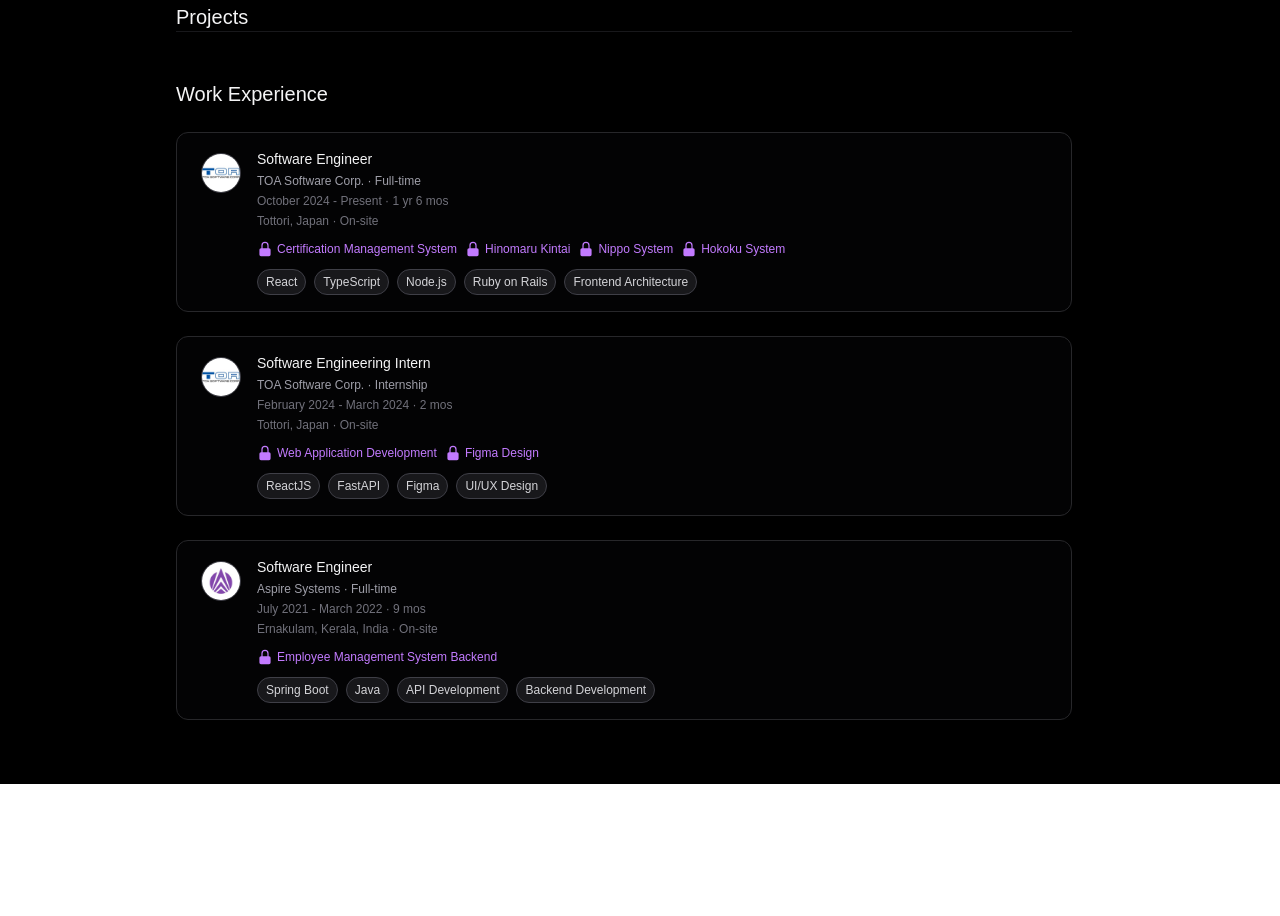
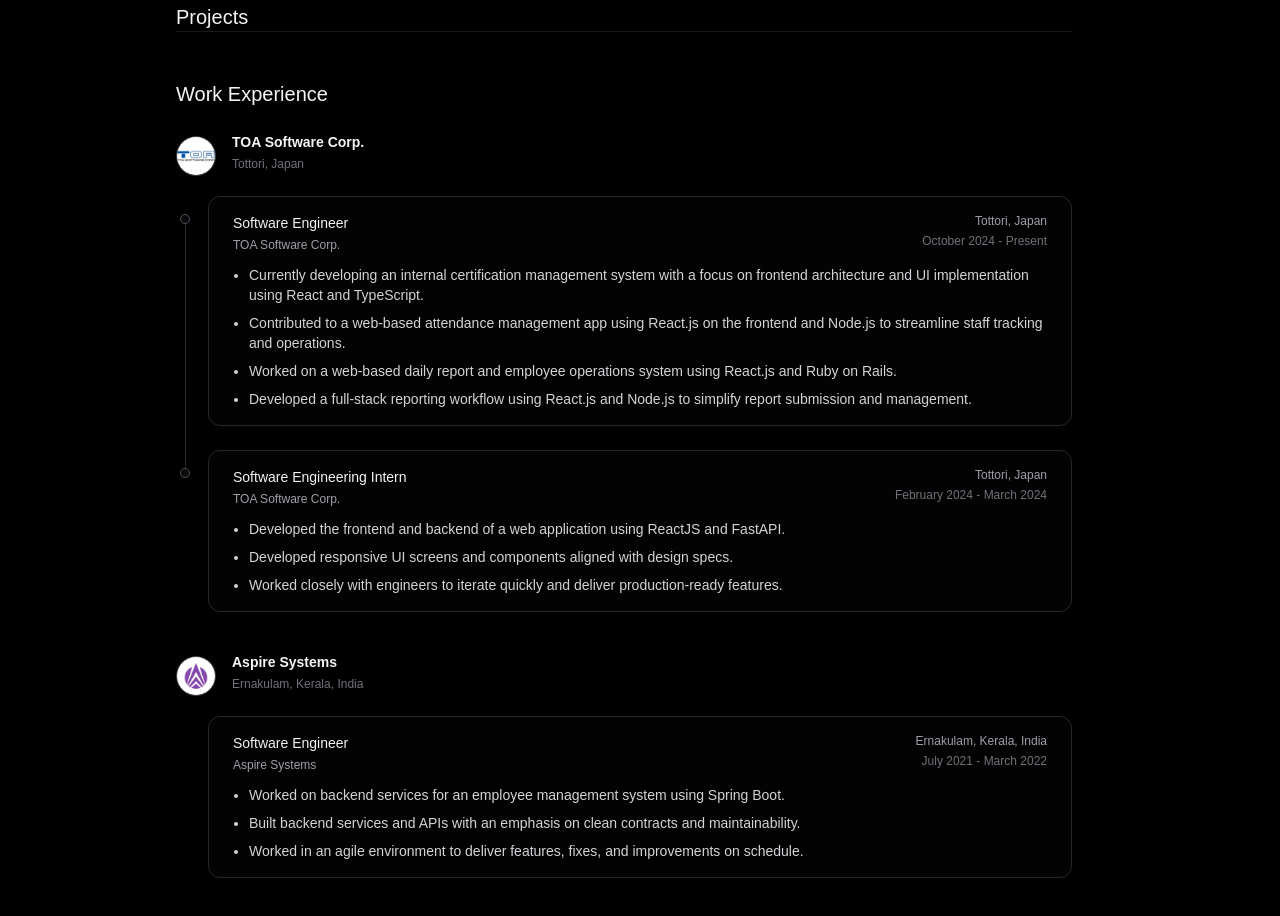
Before and after one commit to parvathy07r/portfolio, a Next.js app: page / in a window 1280 px wide. Shown: the part 840-1756 px from the top of the page. Before the commit the page ends 1624 px from the top, so only its background shows below. Built offline with nearby package versions, Linux system fonts and the light colour scheme.

Commit message:
fix(work experience): re-designed the work experience section

```diff
--- a/src/app/page.tsx
+++ b/src/app/page.tsx
@@ -4,6 +4,55 @@
 export default function Home() {
   const name = "Parvathy Rajasekharan";
   const avatar = getAvatar(name);
+  const workExperience = [
+    {
+      company: "TOA Software Corp.",
+      logoSrc: "/images/toa_logo.jpg",
+      logoAlt: "TOA Software Corp.",
+      location: "Tottori, Japan",
+      roles: [
+        {
+          title: "Software Engineer",
+          from: "October 2024",
+          to: "Present",
+          bullets: [
+            "Currently developing an internal certification management system with a focus on frontend architecture and UI implementation using React and TypeScript.",
+            "Contributed to a web-based attendance management app using React.js on the frontend and Node.js to streamline staff tracking and operations.",
+            "Worked on a web-based daily report and employee operations system using React.js and Ruby on Rails.",
+            "Developed a full-stack reporting workflow using React.js and Node.js to simplify report submission and management.",
+          ],
+        },
+        {
+          title: "Software Engineering Intern",
+          from: "February 2024",
+          to: "March 2024",
+          bullets: [
+            "Developed the frontend and backend of a web application using ReactJS and FastAPI.",
+            "Developed responsive UI screens and components aligned with design specs.",
+            "Worked closely with engineers to iterate quickly and deliver production-ready features.",
+          ],
+        },
+      ],
+    },
+    {
+      company: "Aspire Systems",
+      logoSrc: "/images/aspire_systems_logo.jpg",
+      logoAlt: "Aspire Systems",
+      location: "Ernakulam, Kerala, India",
+      roles: [
+        {
+          title: "Software Engineer",
+          from: "July 2021",
+          to: "March 2022",
+          bullets: [
+            "Worked on backend services for an employee management system using Spring Boot.",
+            "Built backend services and APIs with an emphasis on clean contracts and maintainability.",
+            "Worked in an agile environment to deliver features, fixes, and improvements on schedule.",
+          ],
+        },
+      ],
+    },
+  ];
   return (
     <div className="min-h-screen bg-black text-zinc-100">
       <main className="mx-auto max-w-5xl px-6 py-10 md:px-12 md:py-16">
@@ -92,230 +141,108 @@
             <h2 className="text-xl font-medium">Work Experience</h2>
           </div>
 
-          <div className="space-y-6">
-            <article className="flex items-start space-x-4 rounded-xl border border-zinc-800 bg-zinc-950/40 px-6 py-4 transition-all duration-300 ease-out hover:-translate-y-1 hover:border-zinc-400 hover:bg-zinc-900/80 hover:shadow-[0_18px_45px_rgba(0,0,0,0.75)] cursor-pointer">
-              <div className="mt-1 h-10 w-10 flex-shrink-0 rounded-full border border-zinc-700 bg-zinc-900 flex items-center justify-center overflow-hidden">
-                <img
-                  src="/images/toa_logo.jpg"
-                  alt="TOA Software Corp."
+          <div className="space-y-10">
+            {workExperience.map((exp) => (
+              <div key={exp.company} className="space-y-5">
+                <div className="flex items-start gap-4">
+                  <div className="mt-1 h-10 w-10 flex-shrink-0 overflow-hidden rounded-full border border-zinc-700 bg-zinc-900">
+                    <Image
+                      src={exp.logoSrc}
+                      alt={exp.logoAlt}
+                      width={40}
+                      height={40}
                       className="h-full w-full object-contain"
                     />
                   </div>
-              <div className="flex-grow space-y-1">
-                <h4 className="text-sm font-medium">Software Engineer</h4>
+                  <div className="space-y-1">
+                    <h3 className="text-sm font-semibold text-zinc-100">
+                      {exp.company}
+                    </h3>
+                    <p className="text-xs text-zinc-500">{exp.location}</p>
+                  </div>
+                </div>
+
+                {exp.roles.length > 1 ? (
+                  <div className="relative pl-8">
+                    <div className="space-y-6">
+                      {exp.roles.map((role, index) => (
+                        <div
+                          key={`${exp.company}-${role.title}-${role.from}-${role.to}`}
+                          className="relative"
+                        >
+                          <div className="absolute left-[-1.75rem] top-[1.1rem] h-2.5 w-2.5 rounded-full border border-zinc-600 bg-zinc-950 z-10" />
+                          {index < exp.roles.length - 1 && (
+                            <div className="absolute left-[-1.4375rem] top-[calc(1.1rem+0.3125rem)] h-[calc(100%+1.5rem)] w-px bg-zinc-800" />
+                          )}
+                          <article className="rounded-xl border border-zinc-800 bg-zinc-950/40 px-6 py-4 transition-all duration-300 ease-out hover:-translate-y-1 hover:border-zinc-400 hover:bg-zinc-900/80 hover:shadow-[0_18px_45px_rgba(0,0,0,0.75)] cursor-pointer">
+                            <div className="flex flex-col gap-2 sm:flex-row sm:items-start sm:justify-between">
+                              <div className="space-y-1">
+                                <h4 className="text-sm font-medium text-zinc-100">
+                                  {role.title}
+                                </h4>
                                 <p className="text-xs text-zinc-400">
-                  TOA Software Corp. · Full-time
+                                  {exp.company}
+                                </p>
+                              </div>
+                              <div className="space-y-1 text-left sm:text-right">
+                                <p className="text-xs text-zinc-400">
+                                  {exp.location}
                                 </p>
                                 <p className="text-xs text-zinc-500">
-                  October 2024 - Present · 1 yr 6 mos
+                                  {role.from} - {role.to}
+                                </p>
+                              </div>
+                            </div>
+
+                            <ul className="mt-3 list-disc space-y-2 pl-4 text-sm text-zinc-300">
+                              {role.bullets.map((b) => (
+                                <li key={b}>{b}</li>
+                              ))}
+                            </ul>
+                          </article>
+                        </div>
+                      ))}
+                    </div>
+                  </div>
+                ) : (
+                  <div className="pl-8">
+                    <div className="space-y-6">
+                      {exp.roles.map((role) => (
+                        <article
+                          key={`${exp.company}-${role.title}-${role.from}-${role.to}`}
+                          className="rounded-xl border border-zinc-800 bg-zinc-950/40 px-6 py-4 transition-all duration-300 ease-out hover:-translate-y-1 hover:border-zinc-400 hover:bg-zinc-900/80 hover:shadow-[0_18px_45px_rgba(0,0,0,0.75)] cursor-pointer"
+                        >
+                          <div className="flex flex-col gap-2 sm:flex-row sm:items-start sm:justify-between">
+                            <div className="space-y-1">
+                              <h4 className="text-sm font-medium text-zinc-100">
+                                {role.title}
+                              </h4>
+                              <p className="text-xs text-zinc-400">
+                                {exp.company}
+                              </p>
+                            </div>
+                            <div className="space-y-1 text-left sm:text-right">
+                              <p className="text-xs text-zinc-400">
+                                {exp.location}
                               </p>
                               <p className="text-xs text-zinc-500">
-                  Tottori, Japan · On-site
+                                {role.from} - {role.to}
                               </p>
-                <div className="flex flex-wrap items-center gap-2 pt-2">
-                  <span className="flex items-center text-xs text-purple-400">
-                    <svg
-                      xmlns="http://www.w3.org/2000/svg"
-                      viewBox="0 0 20 20"
-                      fill="currentColor"
-                      className="h-4 w-4 mr-1"
-                    >
-                      <path
-                        fillRule="evenodd"
-                        d="M10 1a4.5 4.5 0 00-4.5 4.5V9H5a2 2 0 00-2 2v6a2 2 0 002 2h10a2 2 0 002-2v-6a2 2 0 00-2-2h-.5V5.5A4.5 4.5 0 0010 1zm3 8V5.5a3 3 0 10-6 0V9h6z"
-                        clipRule="evenodd"
-                      />
-                    </svg>
-                    Certification Management System
-                  </span>
-                  <span className="flex items-center text-xs text-purple-400">
-                    <svg
-                      xmlns="http://www.w3.org/2000/svg"
-                      viewBox="0 0 20 20"
-                      fill="currentColor"
-                      className="h-4 w-4 mr-1"
-                    >
-                      <path
-                        fillRule="evenodd"
-                        d="M10 1a4.5 4.5 0 00-4.5 4.5V9H5a2 2 0 00-2 2v6a2 2 0 002 2h10a2 2 0 002-2v-6a2 2 0 00-2-2h-.5V5.5A4.5 4.5 0 0010 1zm3 8V5.5a3 3 0 10-6 0V9h6z"
-                        clipRule="evenodd"
-                      />
-                    </svg>
-                    Hinomaru Kintai
-                  </span>
-                  <span className="flex items-center text-xs text-purple-400">
-                    <svg
-                      xmlns="http://www.w3.org/2000/svg"
-                      viewBox="0 0 20 20"
-                      fill="currentColor"
-                      className="h-4 w-4 mr-1"
-                    >
-                      <path
-                        fillRule="evenodd"
-                        d="M10 1a4.5 4.5 0 00-4.5 4.5V9H5a2 2 0 00-2 2v6a2 2 0 002 2h10a2 2 0 002-2v-6a2 2 0 00-2-2h-.5V5.5A4.5 4.5 0 0010 1zm3 8V5.5a3 3 0 10-6 0V9h6z"
-                        clipRule="evenodd"
-                      />
-                    </svg>
-                    Nippo System
-                  </span>
-                  <span className="flex items-center text-xs text-purple-400">
-                    <svg
-                      xmlns="http://www.w3.org/2000/svg"
-                      viewBox="0 0 20 20"
-                      fill="currentColor"
-                      className="h-4 w-4 mr-1"
-                    >
-                      <path
-                        fillRule="evenodd"
-                        d="M10 1a4.5 4.5 0 00-4.5 4.5V9H5a2 2 0 00-2 2v6a2 2 0 002 2h10a2 2 0 002-2v-6a2 2 0 00-2-2h-.5V5.5A4.5 4.5 0 0010 1zm3 8V5.5a3 3 0 10-6 0V9h6z"
-                        clipRule="evenodd"
-                      />
-                    </svg>
-                    Hokoku System
-                  </span>
-                </div>
-                <div className="mt-3 flex flex-wrap gap-2">
-                  <span className="rounded-full border border-zinc-700 bg-zinc-900 px-2 py-1 text-xs text-zinc-300">
-                    React
-                  </span>
-                  <span className="rounded-full border border-zinc-700 bg-zinc-900 px-2 py-1 text-xs text-zinc-300">
-                    TypeScript
-                  </span>
-                  <span className="rounded-full border border-zinc-700 bg-zinc-900 px-2 py-1 text-xs text-zinc-300">
-                    Node.js
-                  </span>
-                  <span className="rounded-full border border-zinc-700 bg-zinc-900 px-2 py-1 text-xs text-zinc-300">
-                    Ruby on Rails
-                  </span>
-                  <span className="rounded-full border border-zinc-700 bg-zinc-900 px-2 py-1 text-xs text-zinc-300">
-                    Frontend Architecture
-                  </span>
                             </div>
                           </div>
+
+                          <ul className="mt-3 list-disc space-y-2 pl-4 text-sm text-zinc-300">
+                            {role.bullets.map((b) => (
+                              <li key={b}>{b}</li>
+                            ))}
+                          </ul>
                         </article>
-
-            <article className="flex items-start space-x-4 rounded-xl border border-zinc-800 bg-zinc-950/40 px-6 py-4 transition-all duration-300 ease-out hover:-translate-y-1 hover:border-zinc-400 hover:bg-zinc-900/80 hover:shadow-[0_18px_45px_rgba(0,0,0,0.75)] cursor-pointer">
-              <div className="mt-1 h-10 w-10 flex-shrink-0 rounded-full border border-zinc-700 bg-zinc-900 flex items-center justify-center overflow-hidden">
-                <img
-                  src="/images/toa_logo.jpg"
-                  alt="TOA Software Corp."
-                  className="h-full w-full object-contain"
-                />
-              </div>
-              <div className="flex-grow space-y-1">
-                <h4 className="text-sm font-medium">
-                  Software Engineering Intern
-                </h4>
-                <p className="text-xs text-zinc-400">
-                  TOA Software Corp. · Internship
-                </p>
-                <p className="text-xs text-zinc-500">
-                  February 2024 - March 2024 · 2 mos
-                </p>
-                <p className="text-xs text-zinc-500">
-                  Tottori, Japan · On-site
-                </p>
-                <div className="flex flex-wrap items-center gap-2 pt-2">
-                  <span className="flex items-center text-xs text-purple-400">
-                    <svg
-                      xmlns="http://www.w3.org/2000/svg"
-                      viewBox="0 0 20 20"
-                      fill="currentColor"
-                      className="h-4 w-4 mr-1"
-                    >
-                      <path
-                        fillRule="evenodd"
-                        d="M10 1a4.5 4.5 0 00-4.5 4.5V9H5a2 2 0 00-2 2v6a2 2 0 002 2h10a2 2 0 002-2v-6a2 2 0 00-2-2h-.5V5.5A4.5 4.5 0 0010 1zm3 8V5.5a3 3 0 10-6 0V9h6z"
-                        clipRule="evenodd"
-                      />
-                    </svg>
-                    Web Application Development
-                  </span>
-                  <span className="flex items-center text-xs text-purple-400">
-                    <svg
-                      xmlns="http://www.w3.org/2000/svg"
-                      viewBox="0 0 20 20"
-                      fill="currentColor"
-                      className="h-4 w-4 mr-1"
-                    >
-                      <path
-                        fillRule="evenodd"
-                        d="M10 1a4.5 4.5 0 00-4.5 4.5V9H5a2 2 0 00-2 2v6a2 2 0 002 2h10a2 2 0 002-2v-6a2 2 0 00-2-2h-.5V5.5A4.5 4.5 0 0010 1zm3 8V5.5a3 3 0 10-6 0V9h6z"
-                        clipRule="evenodd"
-                      />
-                    </svg>
-                    Figma Design
-                  </span>
-                </div>
-                <div className="mt-3 flex flex-wrap gap-2">
-                  <span className="rounded-full border border-zinc-700 bg-zinc-900 px-2 py-1 text-xs text-zinc-300">
-                    ReactJS
-                  </span>
-                  <span className="rounded-full border border-zinc-700 bg-zinc-900 px-2 py-1 text-xs text-zinc-300">
-                    FastAPI
-                  </span>
-                  <span className="rounded-full border border-zinc-700 bg-zinc-900 px-2 py-1 text-xs text-zinc-300">
-                    Figma
-                  </span>
-                  <span className="rounded-full border border-zinc-700 bg-zinc-900 px-2 py-1 text-xs text-zinc-300">
-                    UI/UX Design
-                  </span>
+                      ))}
                     </div>
                   </div>
-            </article>
-
-            <article className="flex items-start space-x-4 rounded-xl border border-zinc-800 bg-zinc-950/40 px-6 py-4 transition-all duration-300 ease-out hover:-translate-y-1 hover:border-zinc-400 hover:bg-zinc-900/80 hover:shadow-[0_18px_45px_rgba(0,0,0,0.75)] cursor-pointer">
-              <div className="mt-1 h-10 w-10 flex-shrink-0 rounded-full border border-zinc-700 bg-zinc-900 flex items-center justify-center overflow-hidden">
-                <img
-                  src="/images/aspire_systems_logo.jpg"
-                  alt="Aspire Systems"
-                  className="h-full w-full object-contain"
-                />
+                )}
               </div>
-              <div className="flex-grow space-y-1">
-                <h4 className="text-sm font-medium">Software Engineer</h4>
-                <p className="text-xs text-zinc-400">
-                  Aspire Systems · Full-time
-                </p>
-                <p className="text-xs text-zinc-500">
-                  July 2021 - March 2022 · 9 mos
-                </p>
-                <p className="text-xs text-zinc-500">
-                  Ernakulam, Kerala, India · On-site
-                </p>
-                <div className="flex flex-wrap items-center gap-2 pt-2">
-                  <span className="flex items-center text-xs text-purple-400">
-                    <svg
-                      xmlns="http://www.w3.org/2000/svg"
-                      viewBox="0 0 20 20"
-                      fill="currentColor"
-                      className="h-4 w-4 mr-1"
-                    >
-                      <path
-                        fillRule="evenodd"
-                        d="M10 1a4.5 4.5 0 00-4.5 4.5V9H5a2 2 0 00-2 2v6a2 2 0 002 2h10a2 2 0 002-2v-6a2 2 0 00-2-2h-.5V5.5A4.5 4.5 0 0010 1zm3 8V5.5a3 3 0 10-6 0V9h6z"
-                        clipRule="evenodd"
-                      />
-                    </svg>
-                    Employee Management System Backend
-                  </span>
-                </div>
-                <div className="mt-3 flex flex-wrap gap-2">
-                  <span className="rounded-full border border-zinc-700 bg-zinc-900 px-2 py-1 text-xs text-zinc-300">
-                    Spring Boot
-                  </span>
-                  <span className="rounded-full border border-zinc-700 bg-zinc-900 px-2 py-1 text-xs text-zinc-300">
-                    Java
-                  </span>
-                  <span className="rounded-full border border-zinc-700 bg-zinc-900 px-2 py-1 text-xs text-zinc-300">
-                    API Development
-                  </span>
-                  <span className="rounded-full border border-zinc-700 bg-zinc-900 px-2 py-1 text-xs text-zinc-300">
-                    Backend Development
-                  </span>
-                </div>
-              </div>
-            </article>
+            ))}
           </div>
         </section>
       </main>
```
Lines whose indentation alone changed are shown as unchanged.
